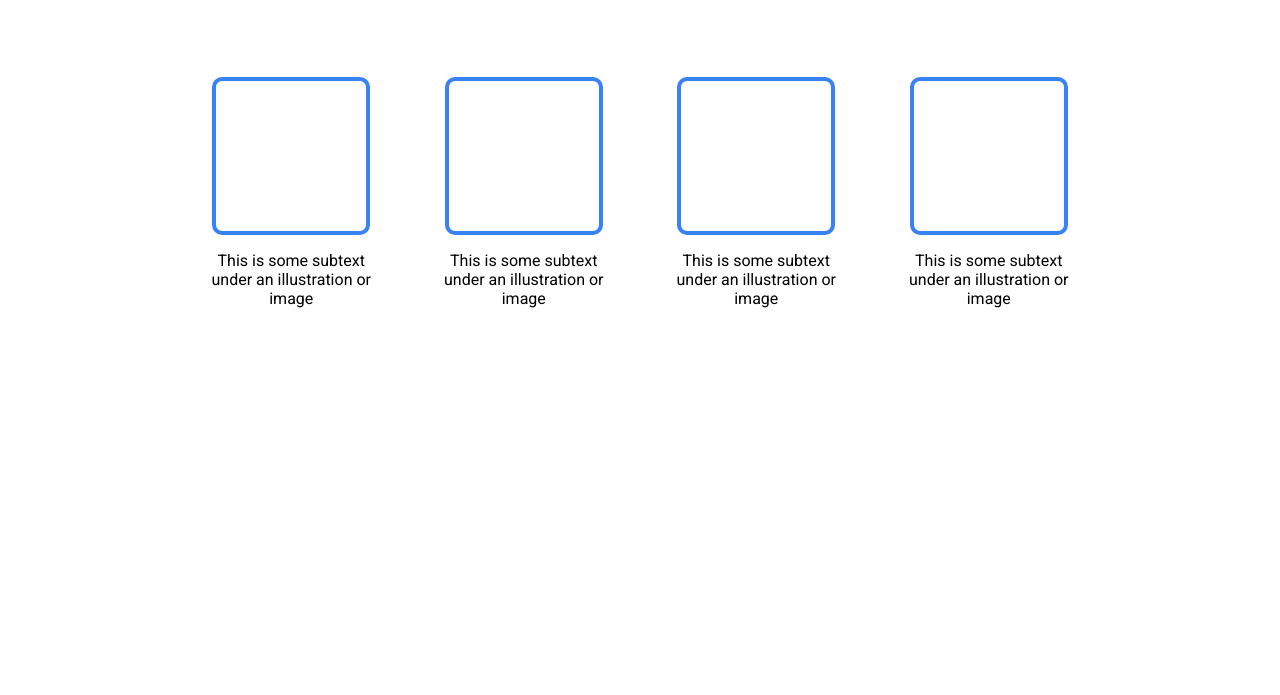
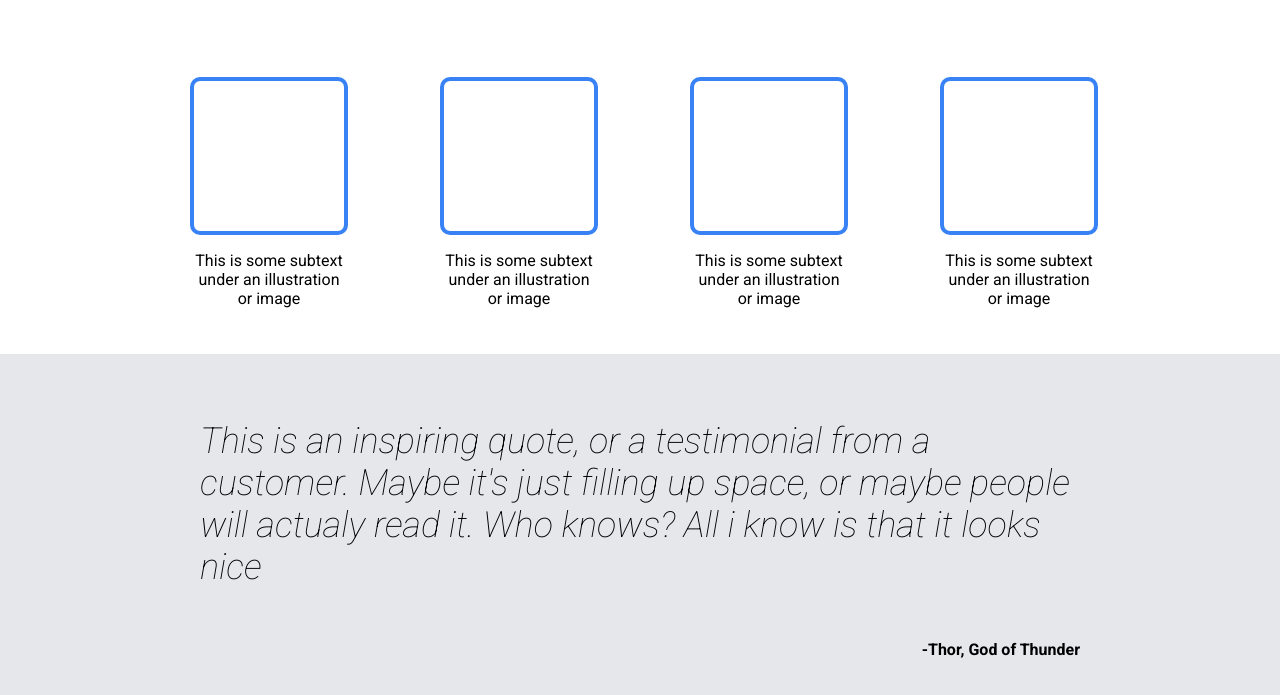
Before and after one commit to predragtosicc/landing-page, a plain HTML site: page index.html in a window 1280 px wide. Shown: the part 543-1238 px from the top of the page. Before the commit the page ends 897 px from the top, so only its background shows below. Drawn offline with Linux system fonts and the light colour scheme.

Commit message:
Added quote section and styled it

```diff
--- a/index.html
+++ b/index.html
@@ -58,7 +58,10 @@
                     </div>
                 </div>
             </div>
-            <div class="quote"></div>
+            <div class="quote">
+                <p class="quote-text">This is an inspiring quote, or a testimonial from a customer. Maybe it's just filling up space, or maybe people will actualy read it. Who knows? All i know is that it looks nice</p>
+                <p class="quote-author">-Thor, God of Thunder</p>
+            </div>
             <div class="call-to-action"></div>
         </div>
         <footer></footer>
--- a/style.css
+++ b/style.css
@@ -79,7 +79,8 @@ h1 {
     width: 100px;
     border-radius: 10px;
     border: none;
-    font-size: 18px;
+    font-size: 15px;
+    font-weight: bold;
     background-color: #3882F6;
     color: #F9FAF8;
 }
@@ -103,7 +104,7 @@ h1 {
     display: flex;
     justify-content: center;
     align-items: center;
-    gap: 50px;
+    gap: 100px;
 }
 
 .box-text{
@@ -123,4 +124,24 @@ h1 {
 
 .box-text {
     text-align: center;
+    width: 150px;
 }
+
+.quote {
+    padding: 30px 200px;
+    display: flex;
+    flex-direction: column;
+    background-color: #E5E7EB;
+    flex-wrap: wrap;
+}
+
+.quote-text {
+    font-size: 36px;
+    font-weight: 100;
+    font-style: italic;
+}
+
+.quote-author {
+    align-self: flex-end;
+    font-weight: bold;
+}
```
